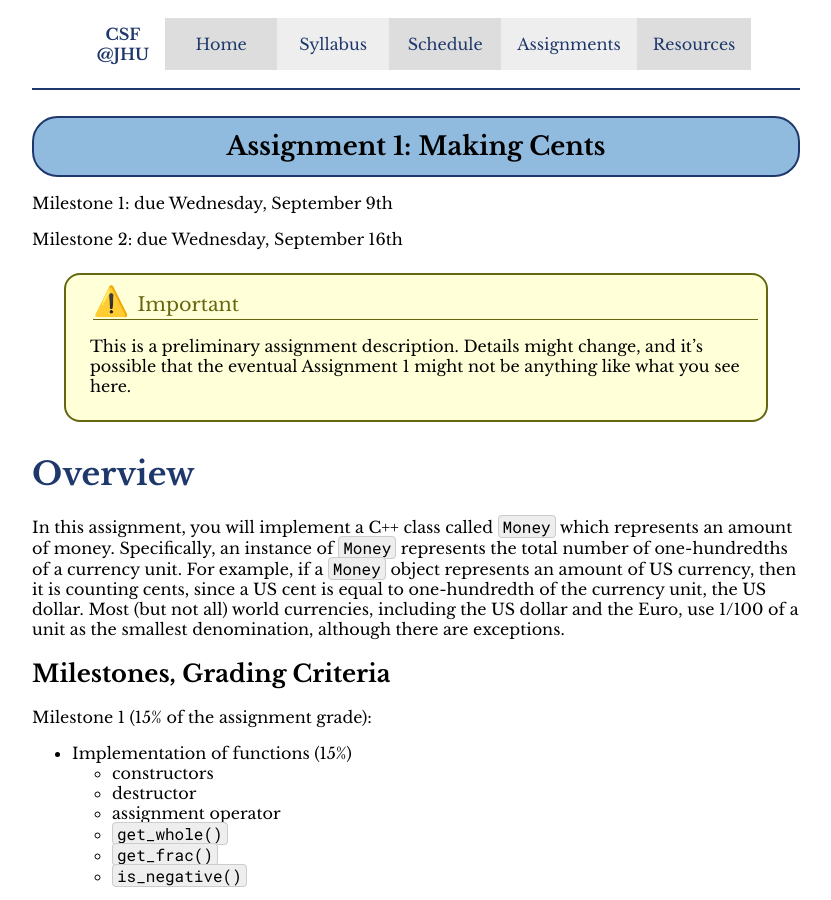
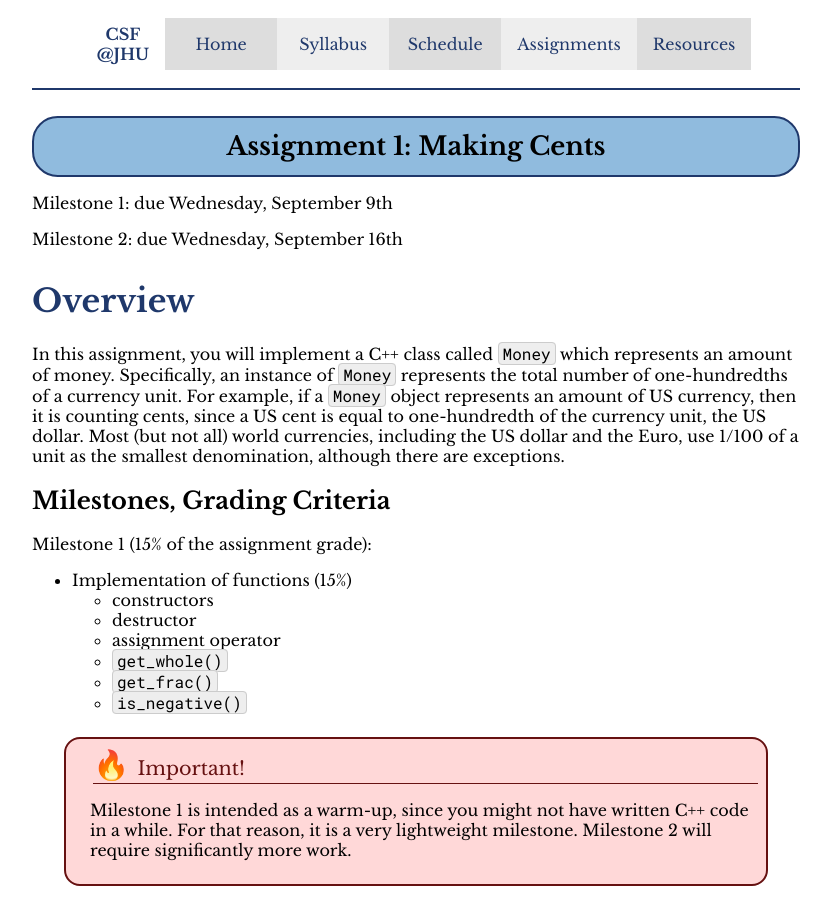
Before and after one commit to jhucsf/fall2026, a Jekyll site: the page built from assign/assign01.md, in a window 1280 px wide and 900 px high. Shown: the whole window, without its empty margins (224-1055 px from the left). Built offline with Jekyll 4.4.1, drawn with Linux system fonts in a browser that asks for light colours; formulas are drawn with MathJax 3; some of the changed text lies outside the part shown.

Commit message:
finalize, correct mistake in mult overflow section

```diff
--- a/assign/assign01.md
+++ b/assign/assign01.md
@@ -6,15 +6,6 @@ title: "Assignment 1: Making Cents"
 Milestone 1: due Wednesday, September 9th
 
 Milestone 2: due Wednesday, September 16th
-
-<div class='admonition caution'>
-  <div class='title'>Important</div>
-  <div class='content' markdown='1'>
-This is a preliminary assignment description. Details might change,
-and it's possible that the eventual Assignment 1 might not be anything
-like what you see here.
-  </div>
-</div>
 
 # Overview
 
@@ -223,9 +214,10 @@ are unsigned 64-bit integers. We can compute the value
 $$y = \lfloor x/a\rfloor$$
 
 where $$x$$ is the maximum 64 bit unsigned integer value, `UINT64_MAX`.
-If the value $$y$$ is greater than $$b$$, then the product $$a \times b$$ cannot
+If $$b>y$$, then the product $$a \times b$$ cannot
 be computed without overflow. This technique should be useful in implementing
-the overloaded multiplication operator (`operator*`).
+the overloaded multiplication operator (`operator*`) and the conversion from
+`std::string` to `Money` (`from_str()`).
 
 ## Subtraction
 
```
